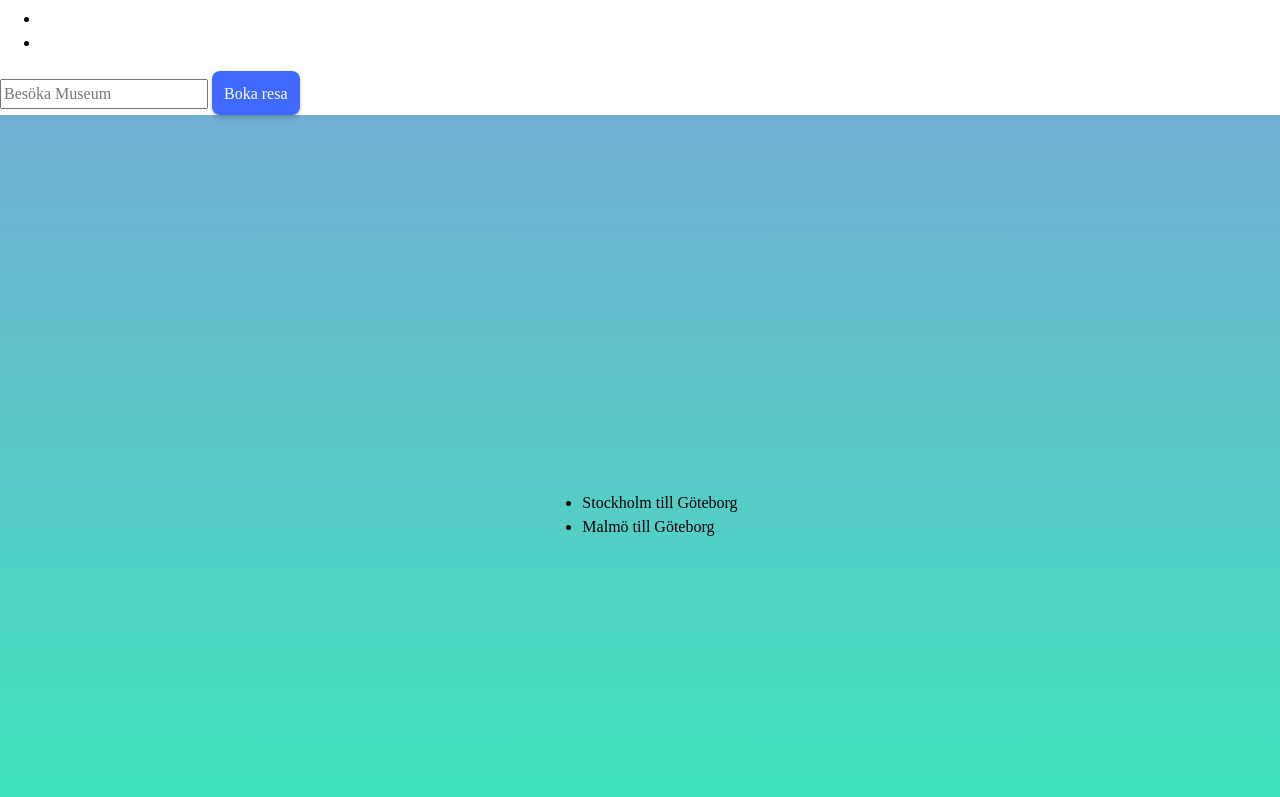
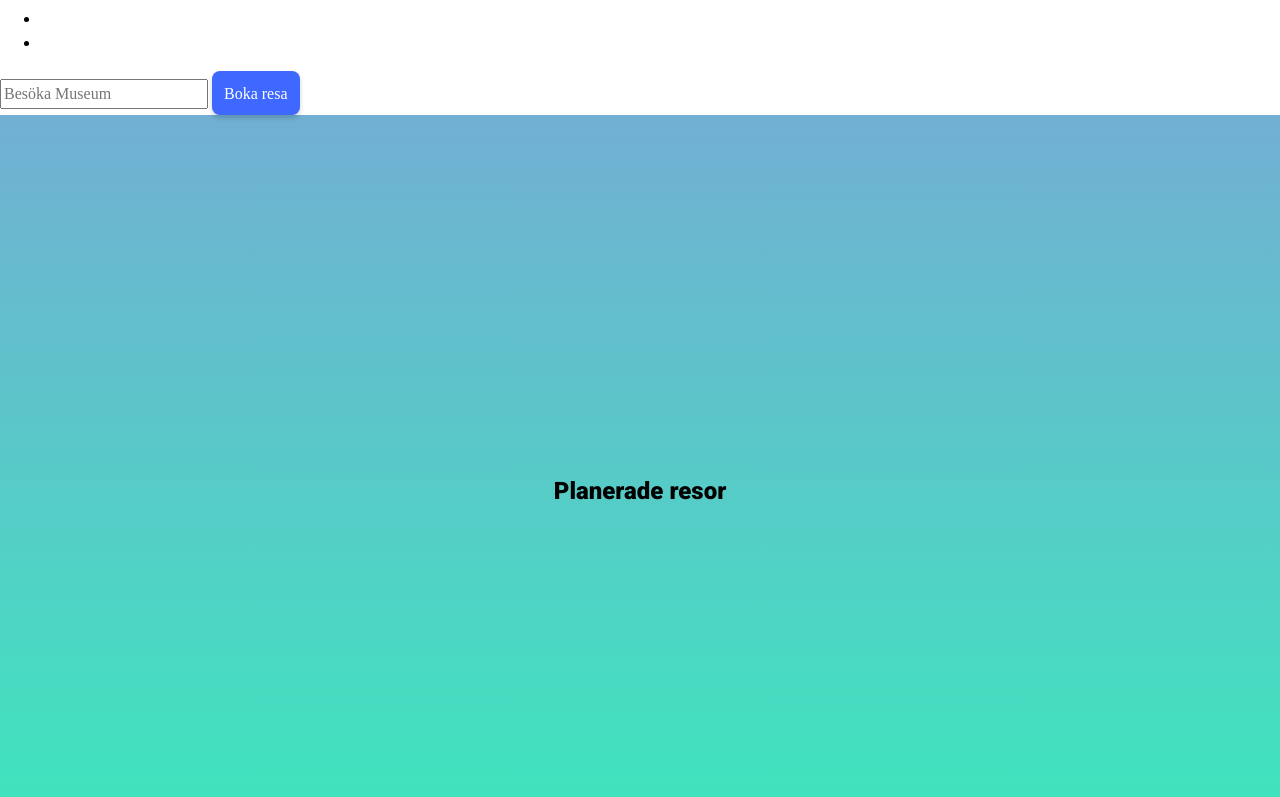
Before and after one commit to K3mp3/JS-gruppuppgift, a website: page index.html in a window 1280 px wide. Shown: the part 3379-4176 px from the top of the page. Drawn offline with Linux system fonts and the light colour scheme.

Commit message:
[Change] some structure in index.html

```diff
--- a/index.html
+++ b/index.html
@@ -79,9 +79,8 @@
         </form>
       </section>
       <section class="landing-page">
-        <ul>
-          <li>Stockholm till Göteborg</li>
-          <li>Malmö till Göteborg</li>
+        <h1>Planerade resor</h1>
+        <ul id="travelList">
         </ul>
       </section>
     </main>
```
